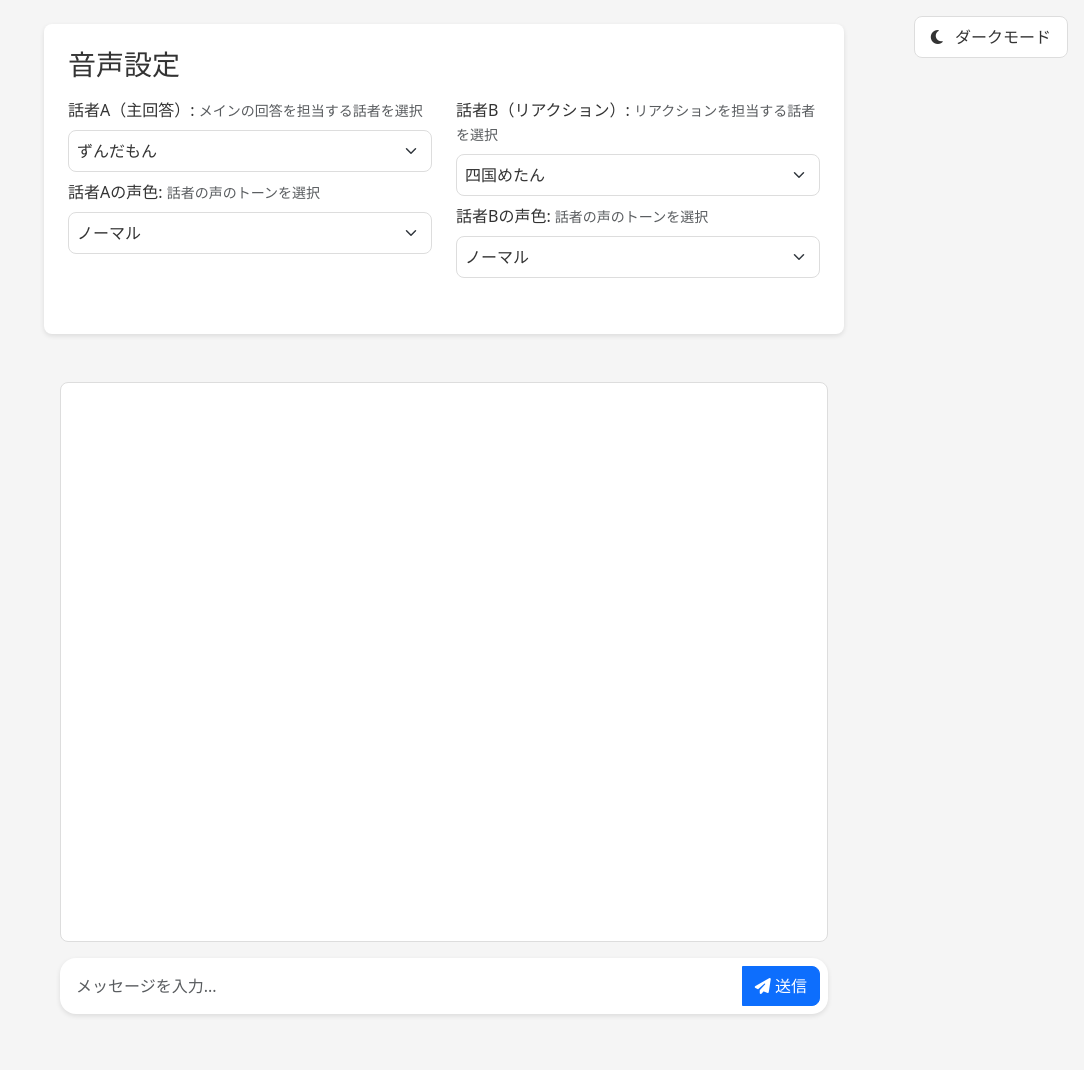
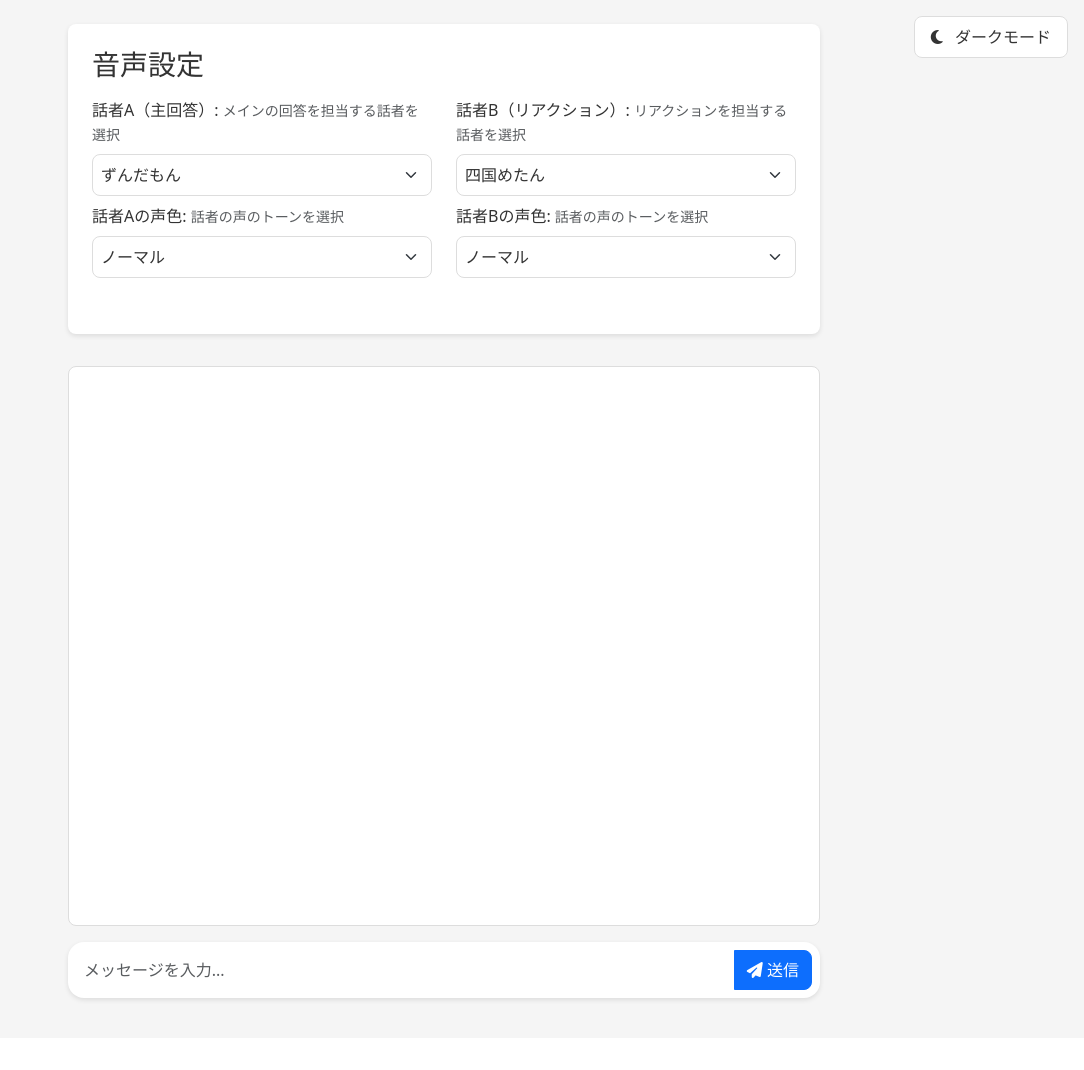
Before and after one commit to Fumiaki0604/AIChatwithVoiceVox, a Flask app: page / in a window 1280 px wide. Shown: the whole page, without its empty margins (196-1280 px from the left). After the commit the page ends 1003 px from the top, so only its background shows below. Run offline with Flask 3, Linux system fonts and the light colour scheme.

Commit message:
Agent query: 音声設定パネルとチャットコンテナの幅が揃いましたか？
Adjust chat container and message padding.

Screenshot: https://storage.googleapis.com/screenshot-production-us-central1/a187d1db-f7bf-46fd-a12f-eadef889de52/1cfbe120-2e98-40bd-a0e5-130bf62e06ea.jpg

```diff
--- a/static/css/style.css
+++ b/static/css/style.css
@@ -36,7 +36,7 @@ body {
 
 .chat-container {
     margin: 1rem auto;
-    padding: 1rem;
+    padding: 0;
 }
 
 .chat-messages {
@@ -200,5 +200,5 @@ body {
     max-width: 800px !important;
     width: 100%;
     margin: 0 auto;
-    padding: 0;
+    padding: 1.5rem;
 }
```
Also changed, not shown: attached_assets/image_1735616408673.png (added).
